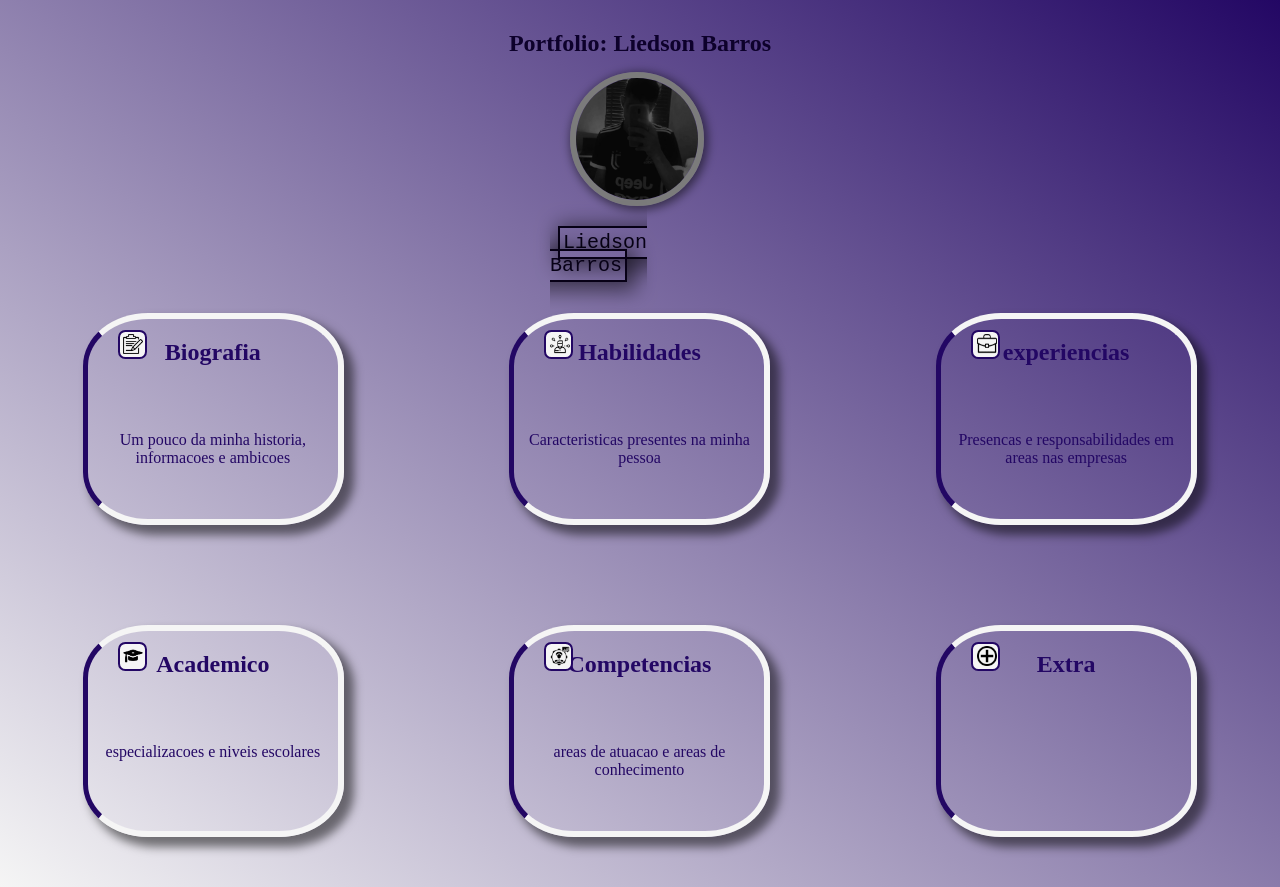
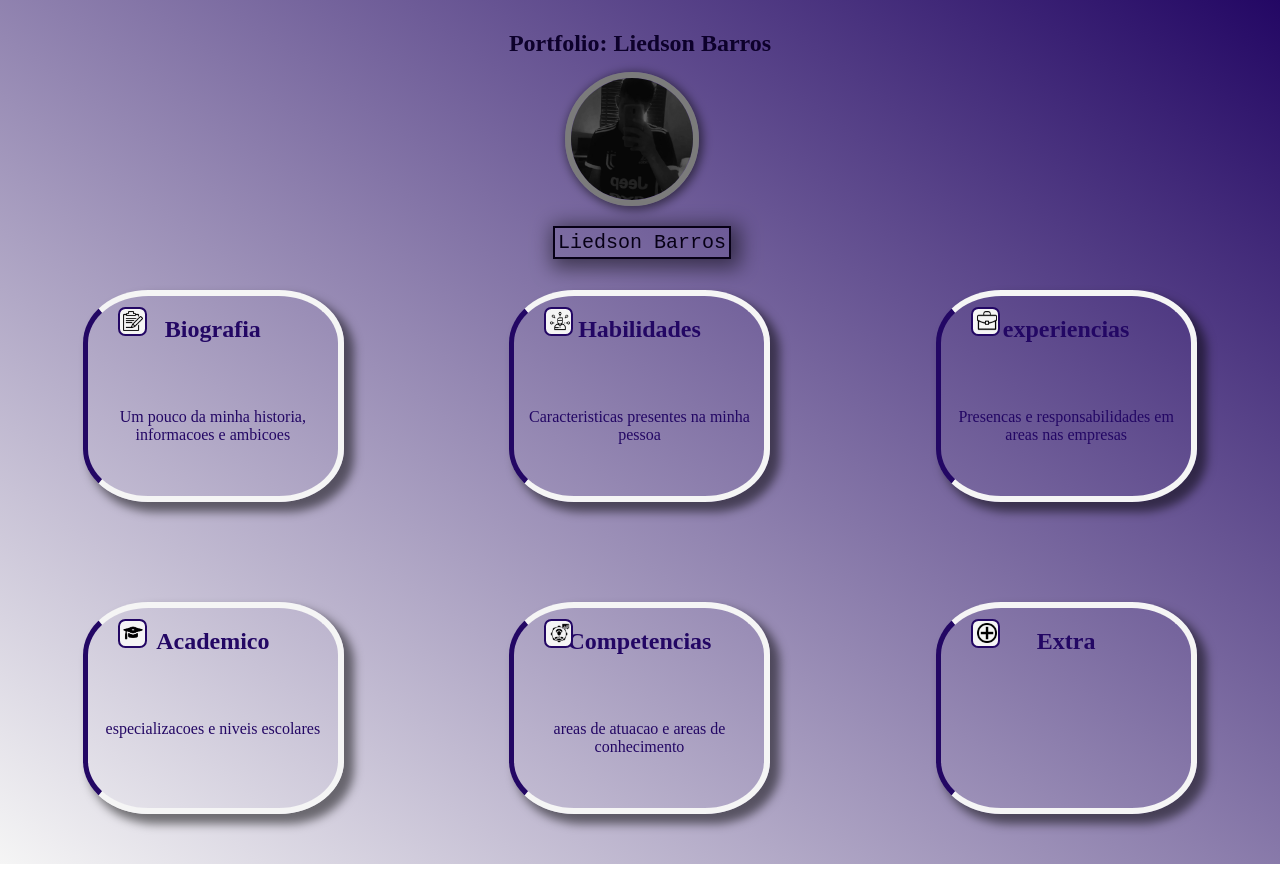
Before and after one commit to LiedsonLB/liedsonbarrosport, a plain HTML site: page index.html in a window 1280 px wide. After the commit the page ends 864 px from the top, so only its background shows below. Drawn offline with Linux system fonts and the light colour scheme; a web font is replaced by a local one.

Commit message:
Update portfolio.css

```diff
--- a/portfolio.css
+++ b/portfolio.css
@@ -13,7 +13,7 @@ body {
     text-align: center;
 }
 .container {
-    width: 180px;
+    width: 190px;
     position: relative;
     margin: auto;
     top: 80px;
```
